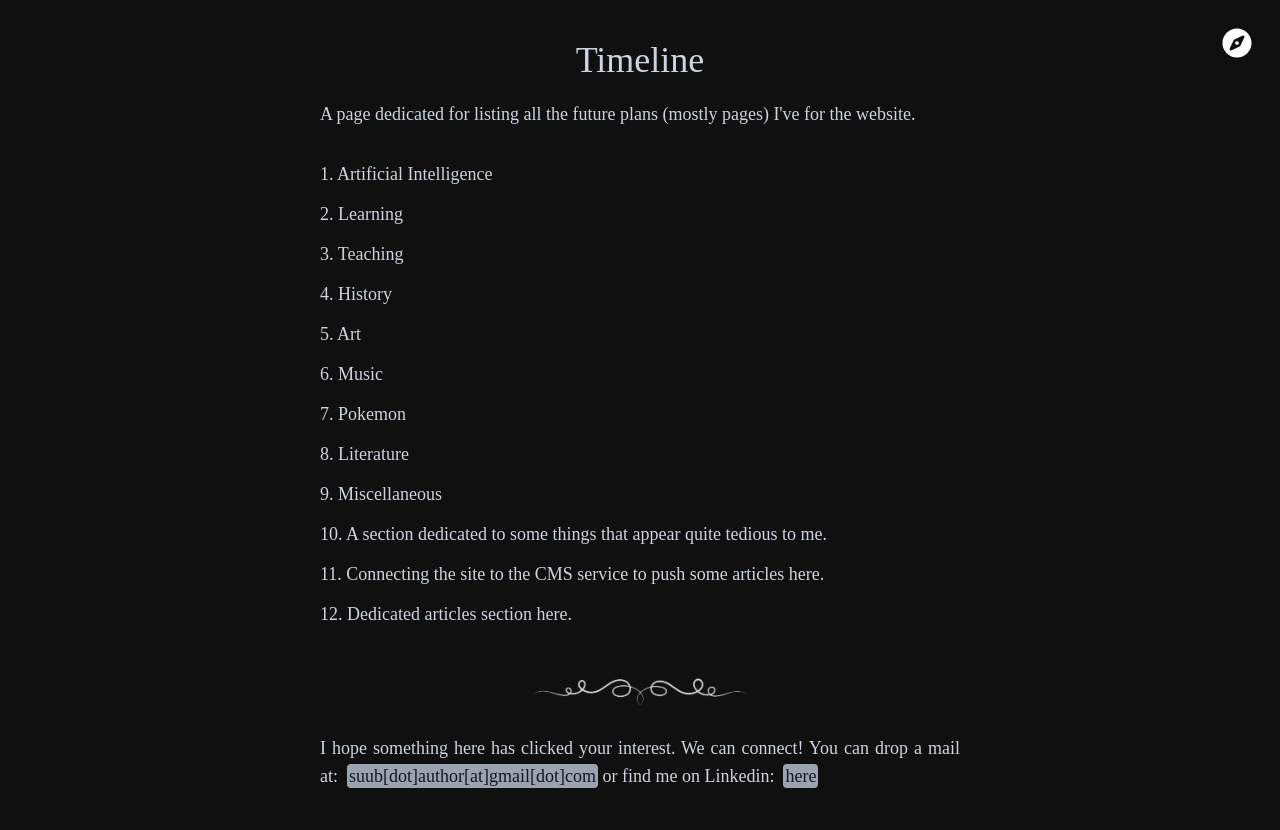
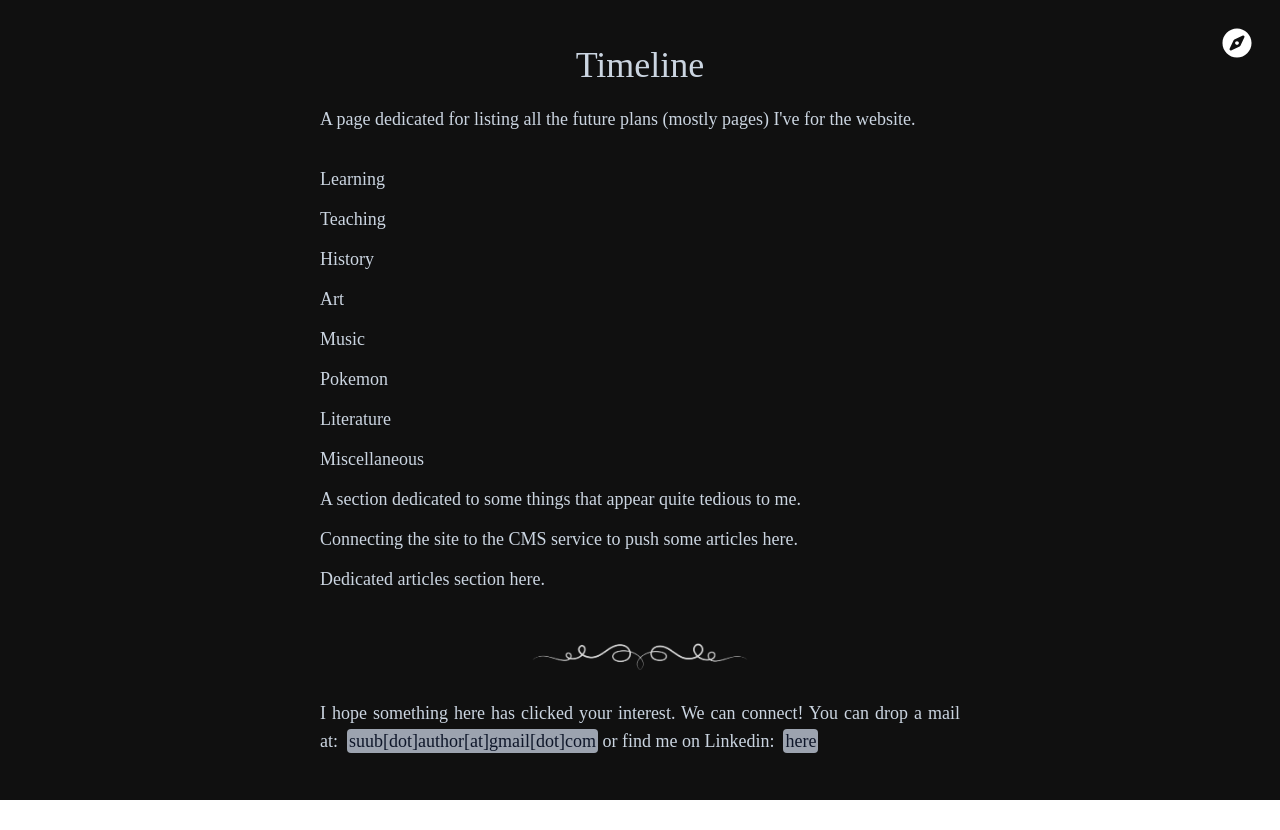
Before and after one commit to suu-b/Portfolio, a React (Vite) app in the folder portfolio-client/: page /future in a window 1280 px wide. After the commit the page ends 800 px from the top, so only its background shows below. Built offline with nearby package versions, Linux system fonts and the light colour scheme; the HTML template or start-up script is replaced by a standard one.

Commit message:
page: AI interests (#5)

```diff
--- a/portfolio-client/src/App.jsx
+++ b/portfolio-client/src/App.jsx
@@ -16,6 +16,7 @@ import NotFound from "./components/NotFound"
 import Future from "./components/index/Future"
 import Now from "./components/Now"
 import Design from "./components/articles/Design";
+import ArtificialIntelligence from "./components/interests/ArtificialIntelligence";
 
 export default function App() {
   const [isNavOpen, setIsNavOpen] = useState(false)
@@ -45,6 +46,7 @@ export default function App() {
             <Route path="/future" element={< Future/>} />
             <Route path="/now" element={< Now/>} />
             <Route path="/design" element={< Design/>} />
+            <Route path="/artificial-intelligence" element={< ArtificialIntelligence/>} />
             <Route path="*" element={<NotFound/>}/>
           </Routes>
           {<img src={border} alt="border" className="w-[20%] my-5" />}
--- a/portfolio-client/src/components/boot/Contents.jsx
+++ b/portfolio-client/src/components/boot/Contents.jsx
@@ -12,7 +12,7 @@ export default function Contents() {
 
     const cards = [
         { title: "Technology", description: "A sum of Computer Science and Software Engineering" },
-        { title: "Artificial Intelligence", description: "[Under Development] Artifical Intelligence, though could've been covered in Technology, for me it deserves a whole section." },
+        { title: "Artificial Intelligence", description: "Artifical Intelligence, though could've been covered in Technology, for me it deserves a whole section." },
         { title: "Philosophy", description: "The urgent need of philosophers for the modern world. My reflection." },
         { title: "Mythology", description: "A sum of myths and why I love them." },
         { title: "Learning", description: "[Under Development] Probably an extension of epistemology subsection of philosophy." },
--- a/portfolio-client/src/components/index/Future.jsx
+++ b/portfolio-client/src/components/index/Future.jsx
@@ -7,18 +7,17 @@ export default function Future() {
                     A page dedicated for listing all the future plans (mostly pages) I've for the website.
                 </p>
                 <ol className="text-slate-300 text-lg  my-5 text-justify">
-                    <li className="my-3">1. Artificial Intelligence</li>
-                    <li className="my-3">2. Learning</li>
-                    <li className="my-3">3. Teaching</li>
-                    <li className="my-3">4. History</li>
-                    <li className="my-3">5. Art</li>
-                    <li className="my-3">6. Music</li>
-                    <li className="my-3">7. Pokemon</li>
-                    <li className="my-3">8. Literature</li>
-                    <li className="my-3">9. Miscellaneous</li>
-                    <li className="my-3">10. A section dedicated to some things that appear quite tedious to me.</li>
-                    <li className="my-3">11. Connecting the site to the CMS service to push some articles here.</li>
-                    <li className="my-3">12. Dedicated articles section here.</li>
+                    <li className="my-3">Learning</li>
+                    <li className="my-3">Teaching</li>
+                    <li className="my-3">History</li>
+                    <li className="my-3">Art</li>
+                    <li className="my-3">Music</li>
+                    <li className="my-3">Pokemon</li>
+                    <li className="my-3">Literature</li>
+                    <li className="my-3">Miscellaneous</li>
+                    <li className="my-3">A section dedicated to some things that appear quite tedious to me.</li>
+                    <li className="my-3">Connecting the site to the CMS service to push some articles here.</li>
+                    <li className="my-3">Dedicated articles section here.</li>
                 </ol>
             </div>
         </section>
--- a/portfolio-client/src/components/index/Timeline.jsx
+++ b/portfolio-client/src/components/index/Timeline.jsx
@@ -10,6 +10,7 @@ export default function Timeline() {
                     <li className="my-3"><span className="italic font-light">January 2025:</span> v1 was deployed. It all happened when I decided to create the portfolio summarizing my technical skills, status, projects and contact info. It was typical, minimalistic, full-stack dev portfolio with nothing interesting.</li>
                     <li className="my-3"><span className="italic font-light">22 March 2025:</span> v2 was ideated. I was surfing youtube when I ended up somewhere. It inspired me to make the site a preface (not portfolio).</li>
                     <li className="my-3"><span className="italic font-light">30 March 2025:</span> v2 was deployed on netlify.</li>
+                    <li className="my-3"><span className="italic font-light">31 March 2025:</span> AI page rolled out.</li>
                 </ol>
             </div>
         </section>
--- /dev/null
+++ b/portfolio-client/src/components/interests/ArtificialIntelligence.jsx
@@ -0,0 +1,11 @@
+import Article from "../Article";
+
+export default function ArtificialIntelligence() {
+    return (
+        <section id="ai" className="w-[50%] pt-10">
+            <h1 className="text-4xl text-center mb-0">Artificial Intelligence</h1>
+            <p className="text-slate-400 text-center italic mb-10 text-base">"Can machines think?" ~ Alan M Turing</p>
+            <div id="content" className="text-justify"><Article fileName="artificial-intelligence" /></div>
+        </section>
+    )
+}
```
Also changed, not shown: portfolio-client/public/interests/artificial-intelligence.md (added, +28 -0 lines).
